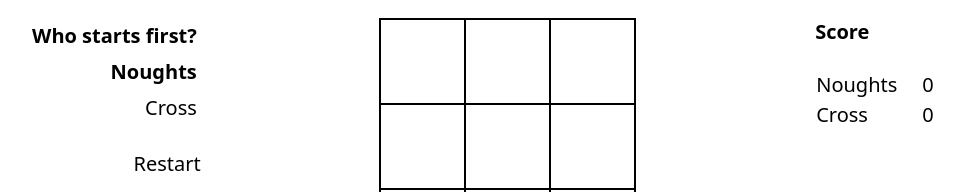
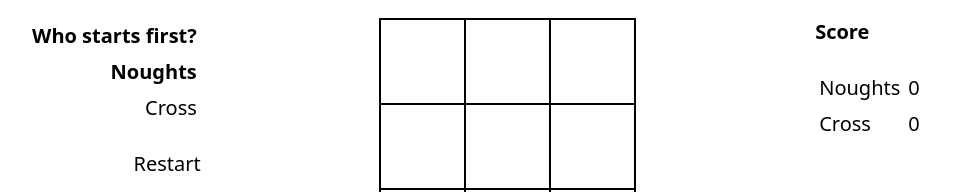
Before and after one commit to devidduma/tic-tac-toe, an Angular app: page / in a window 1280 px wide. Shown: the part 146-338 px from the top of the page, without its empty margins (132-1096 px from the left). Built offline with nearby package versions, Linux system fonts and the light colour scheme.

Commit message:
feat(ScoresComponent): Improve scores padding

```diff
--- a/src/app/components/scores/scores.component.css
+++ b/src/app/components/scores/scores.component.css
@@ -0,0 +1,3 @@
+td {
+  @apply p-1;
+}
```
